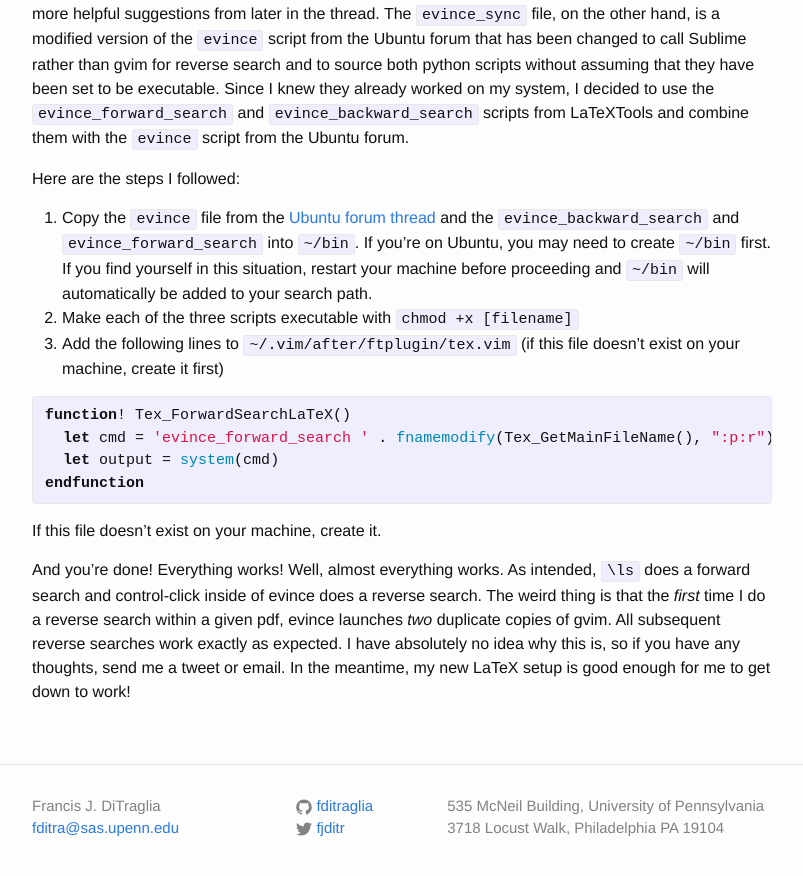
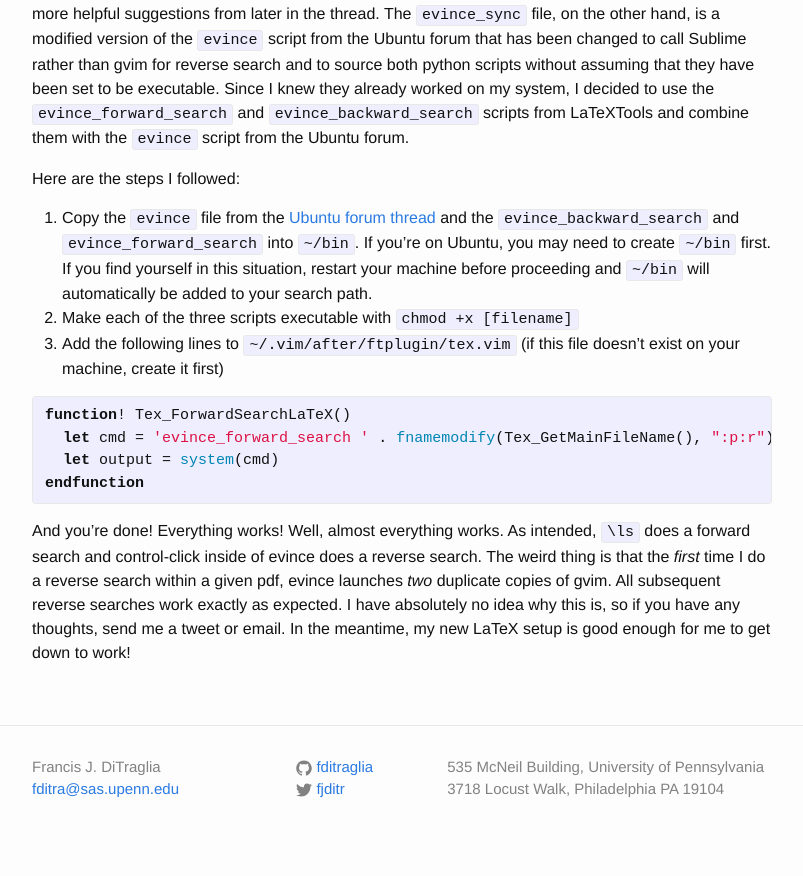
Before and after one commit to fditraglia/fditraglia.github.io, a Jekyll site: the page built from _posts/2015-01-02-synctex-latexmk-and-vim-latex.markdown, in a window 1280 px wide and 900 px high, scrolled down 1385 px. Shown: the top 876 px of the window, without its empty margins (238-1041 px from the left). Built offline with Jekyll 4.4.1, drawn with Linux system fonts in a browser that asks for light colours.

Commit message:
delete duplicate sentence

```diff
--- a/_posts/2015-01-02-synctex-latexmk-and-vim-latex.markdown
+++ b/_posts/2015-01-02-synctex-latexmk-and-vim-latex.markdown
@@ -71,7 +71,6 @@ function! Tex_ForwardSearchLaTeX()
   let output = system(cmd)
 endfunction
 {% endhighlight %}
-If this file doesn't exist on your machine, create it.
 
 And you're done!
 Everything works!
```
